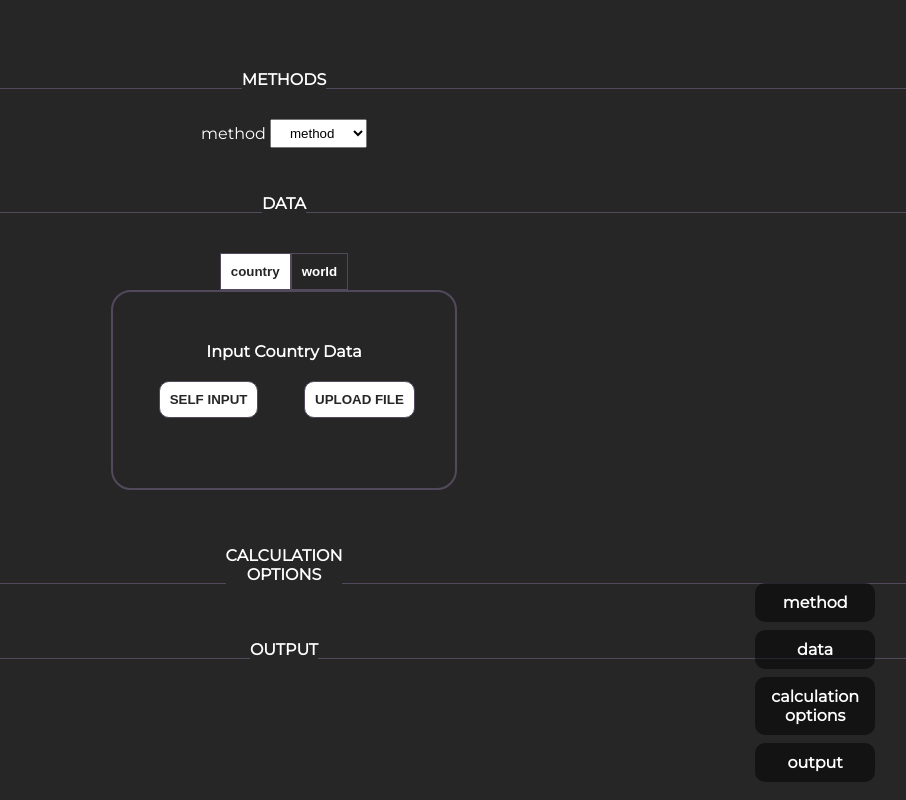
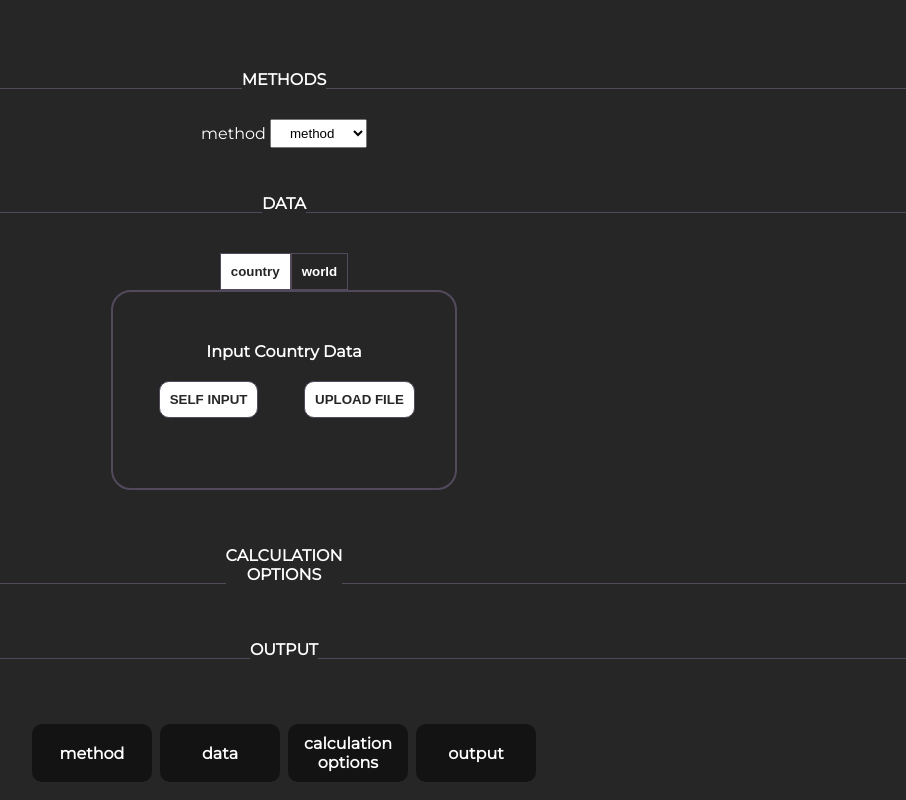
Before and after one commit to owl-birds/cmsa-rca-final, a React (Vite) app: page /app-main in a window 1280 px wide. Shown: the whole page, without its empty margins (356-1262 px from the left). Built offline with nearby package versions, Linux system fonts and the light colour scheme.

Commit message:
fixing the floating nav

```diff
--- a/src/presentation/pages/app_main/App_main.module.scss
+++ b/src/presentation/pages/app_main/App_main.module.scss
@@ -101,7 +101,9 @@
       display: flex;
       justify-content: center;
       align-content: center;
+      align-items: center;
       flex-direction: column;
+      margin-bottom: 50px;
     }
     // .data {
     //   margin: 20px 0;
--- a/src/presentation/shared/navigations/Floating_Nav.module.scss
+++ b/src/presentation/shared/navigations/Floating_Nav.module.scss
@@ -5,11 +5,14 @@
   padding: 10px 20px;
   display: flex;
   gap: 0.5rem;
-  flex-direction: column;
+  // flex-direction: column;
+  flex-direction: row;
   // background-color: colors.$hover-color;
   border-radius: 20px;
   position: fixed;
-  right: -4%;
+  // right: -4%;
+  // right: -50%;
+  left: 50%;
   transform: translateX(-50%);
   bottom: 0.5rem;
   a {
```
Also changed, not shown: 1 other file (tests, documents, lock files or other folders).
